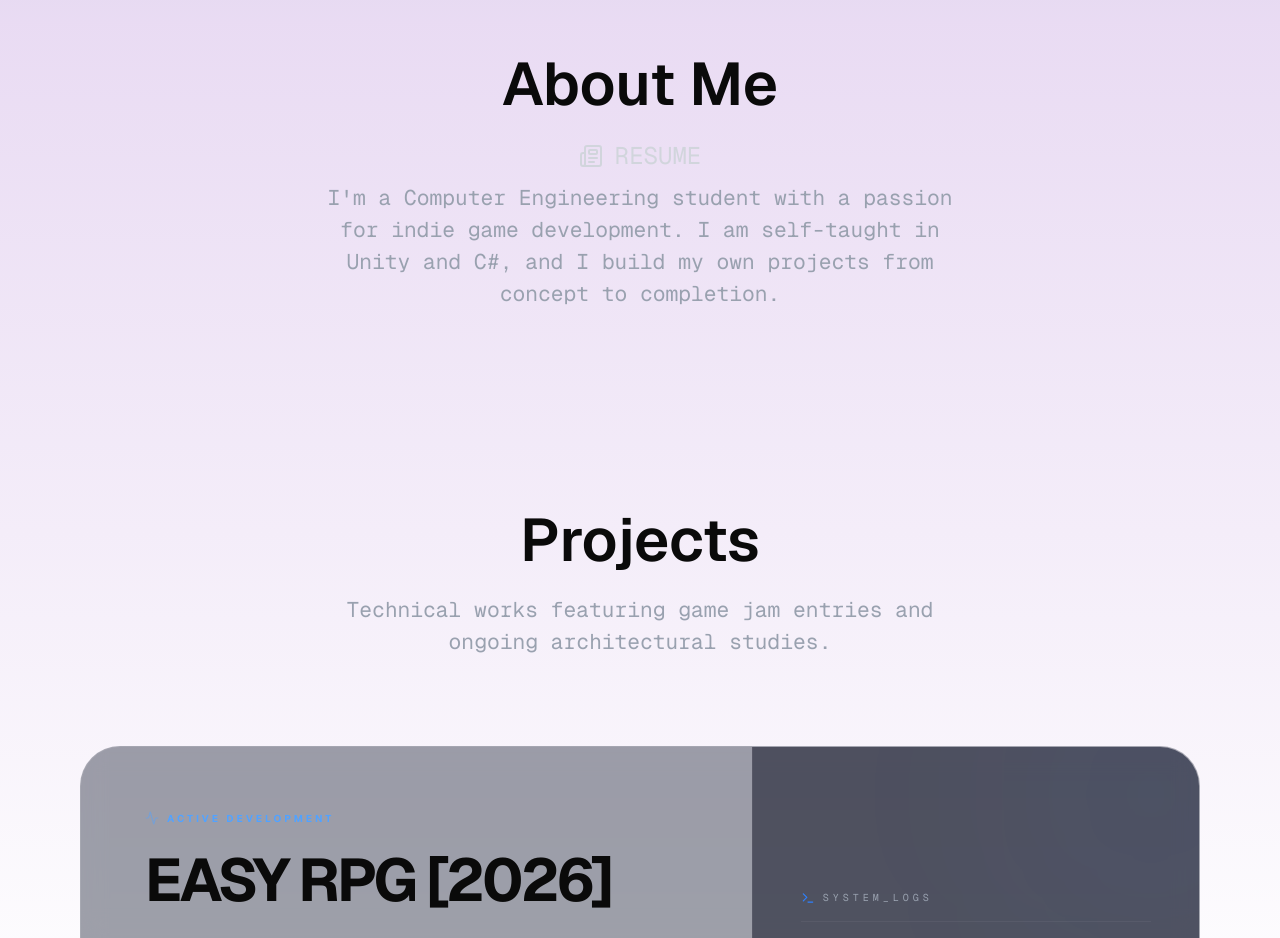
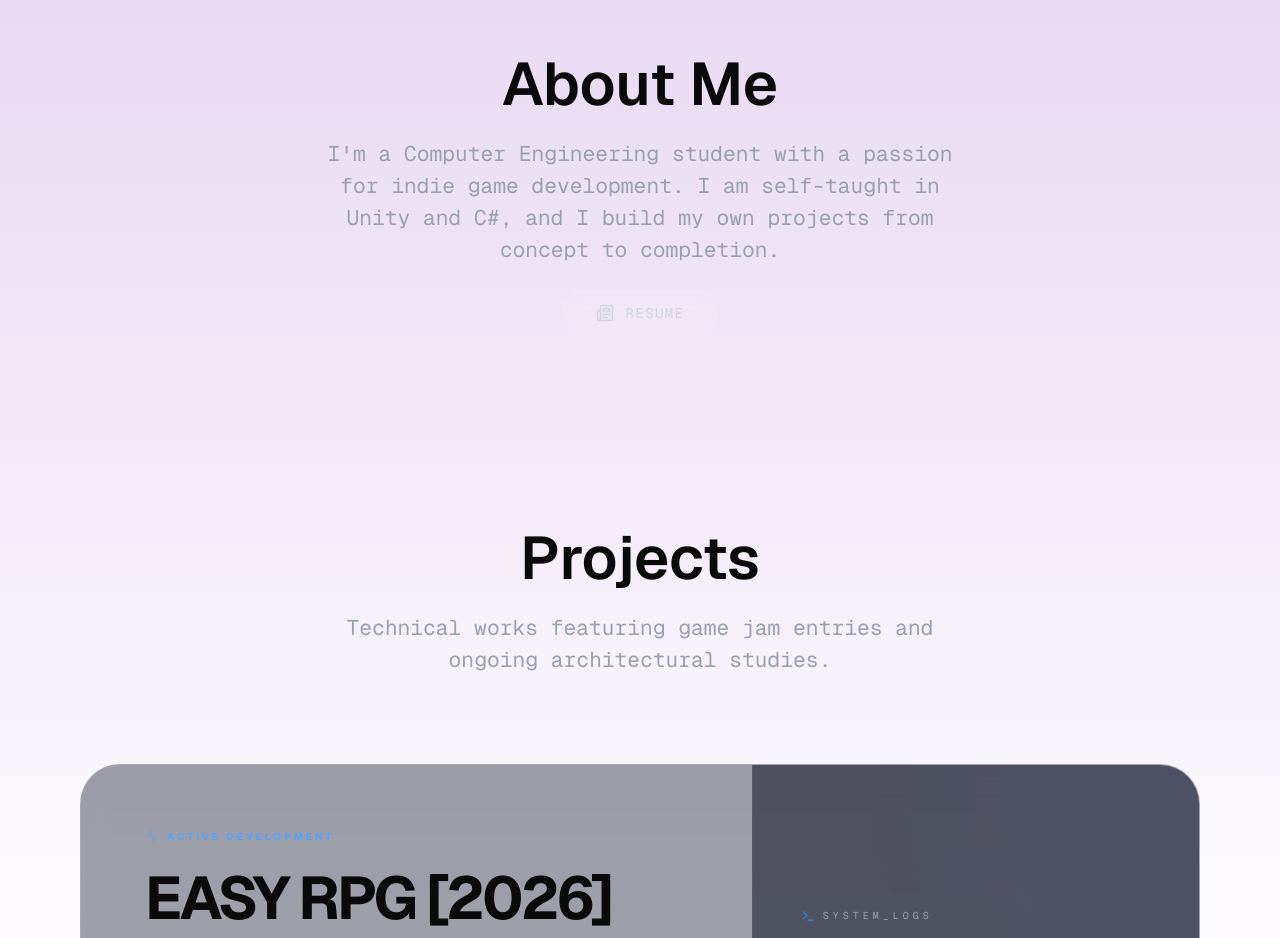
Before and after one commit to YilmazBatal/Website, a Next.js app: page / in a window 1280 px wide. Shown: the part 1000-1938 px from the top of the page. Built offline with nearby package versions, Linux system fonts and the light colour scheme.

Commit message:
Refactor About section to improve resume link presentation and animation

```diff
--- a/src/components/sections/about-section.tsx
+++ b/src/components/sections/about-section.tsx
@@ -38,27 +38,7 @@ export function AboutSection() {
             >
               About Me
             </motion.h1>
-            <motion.h2
-              initial={{ opacity: 0, y: 30 }}
-              animate={isInView ? { opacity: 1, y: 0 } : { opacity: 0, y: 30 }}
-              transition={{
-                duration: 0.6,
-                delay: 0.4,
-                ease: "easeOut",
-              }}
-              className="text-[1.33rem] font-mono mb-2 max-w-2xl text-gray-400"
-            >
-                <a
-                  className="text-[1.5rem] font-mono mb-2 max-w-2xl text-gray-300 hover:text-blue-400 transition-colors cursor-pointer flex items-center gap-3 justify-center"
-                  href="https://drive.google.com/file/d/1DHj8fnld8mVtK6nYDLN_tbeW7fzVAshV/view?usp=sharing"
-                  target="_blank"
-                  rel="noopener noreferrer"
-                >
-                  <Newspaper></Newspaper>
-                  RESUME
-                </a>
 
-            </motion.h2>
             <motion.h2
               initial={{ opacity: 0, y: 30 }}
               animate={isInView ? { opacity: 1, y: 0 } : { opacity: 0, y: 30 }}
@@ -73,7 +53,26 @@ export function AboutSection() {
               development. I am self-taught in Unity and C#, and I build my own
               projects from concept to completion.
             </motion.h2>
-
+            <motion.div
+  initial={{ opacity: 0, y: 30 }}
+  animate={isInView ? { opacity: 1, y: 0 } : { opacity: 0, y: 30 }}
+  transition={{
+    duration: 0.6,
+    delay: 0.4,
+    ease: "easeOut",
+  }}
+  className="flex justify-center mt-6"
+>
+  <a
+    href="https://drive.google.com/file/d/1DHj8fnld8mVtK6nYDLN_tbeW7fzVAshV/view?usp=sharing"
+    target="_blank"
+    rel="noopener noreferrer"
+    className="group flex items-center gap-3 px-8 py-3 rounded-full border border-white/10 bg-white/5 backdrop-blur-sm text-gray-300 font-mono text-sm tracking-widest uppercase transition-all duration-300 hover:border-blue-500/50 hover:bg-blue-500/10 hover:text-white hover:shadow-[0_0_20px_rgba(59,130,246,0.15)]"
+  >
+    <Newspaper size={18} className="group-hover:text-blue-400 transition-colors" />
+    RESUME
+  </a>
+</motion.div>
           </div>
         </motion.div>
       </div>
```
